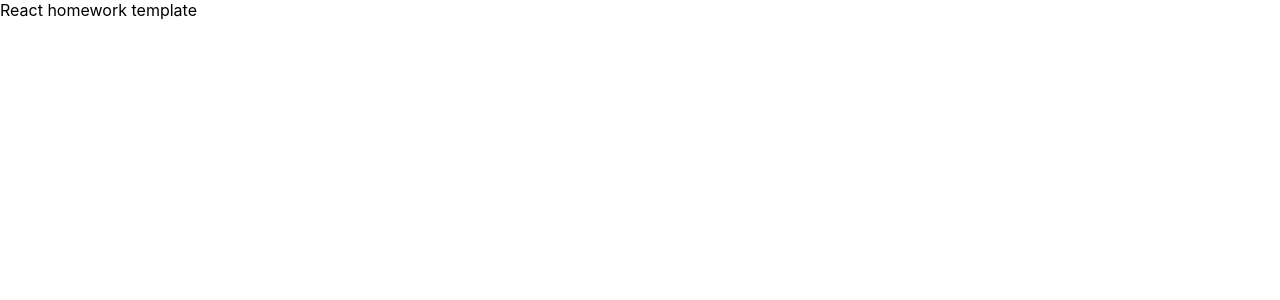
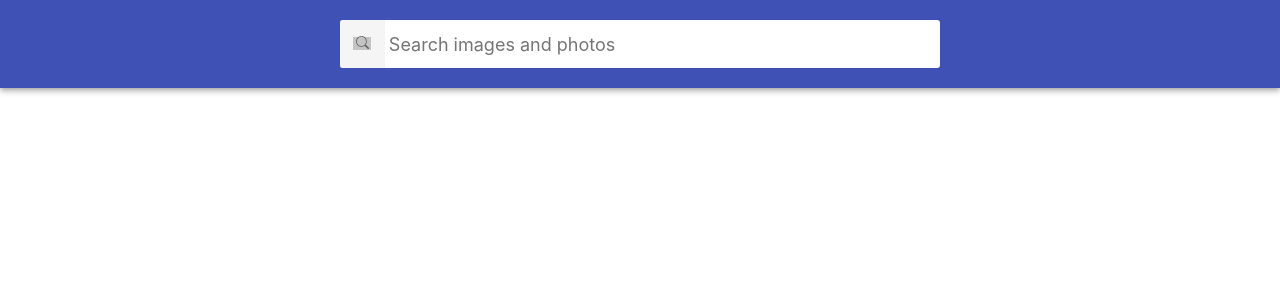
Before and after one commit to MarynaPotiievska/goit-react-hw-03-image-finder, a React (Create React App) app: page / in a window 1280 px wide. Shown: the top 300 px of the page. Built offline with nearby package versions, Linux system fonts and the light colour scheme; grey boxes are pictures that could not be loaded.

Commit message:
created state for App component. created markup and styled for Searchbar component

```diff
--- a/src/components/App.jsx
+++ b/src/components/App.jsx
@@ -1,7 +1,22 @@
-export const App = () => {
-  return (
-    <div>
-      React homework template
-    </div>
-  );
-};
+import { Component } from 'react';
+
+import Searchbar from './Searchbar';
+
+export class App extends Component {
+  state = {
+    images: [],
+    request: '',
+    isLoading: false,
+    error: null,
+  };
+
+  handleSubmit = () => {};
+
+  render() {
+    return (
+      <div>
+        <Searchbar onSubmit={this.handleSubmit} />
+      </div>
+    );
+  }
+}
--- a/src/components/Searchbar/Searchbar.jsx
+++ b/src/components/Searchbar/Searchbar.jsx
@@ -0,0 +1,39 @@
+import PropTypes from 'prop-types';
+
+import { BsSearch } from 'react-icons/bs';
+
+import {
+  SearchbarBox,
+  SearchForm,
+  SearchFormButton,
+  SearchFormButtonLabel,
+  SearchFormInput,
+} from './Searchbar.styled';
+
+const Searchbar = ({ onSubmit }) => {
+  return (
+    <SearchbarBox>
+      <SearchForm>
+        <SearchFormButton type="submit">
+          <span>
+            <BsSearch />
+          </span>
+          <SearchFormButtonLabel>Search</SearchFormButtonLabel>
+        </SearchFormButton>
+
+        <SearchFormInput
+          type="text"
+          autocomplete="off"
+          autofocus
+          placeholder="Search images and photos"
+        />
+      </SearchForm>
+    </SearchbarBox>
+  );
+};
+
+Searchbar.propTypes = {
+  onSubmit: PropTypes.func.isRequired,
+};
+
+export default Searchbar;
--- a/src/components/Searchbar/Searchbar.styled.jsx
+++ b/src/components/Searchbar/Searchbar.styled.jsx
@@ -0,0 +1,77 @@
+import styled from '@emotion/styled';
+
+export const SearchbarBox = styled.header`
+  top: 0;
+  left: 0;
+  position: sticky;
+  z-index: 1100;
+  display: flex;
+  justify-content: center;
+  align-items: center;
+  min-height: 64px;
+  padding-right: 24px;
+  padding-left: 24px;
+  padding-top: 12px;
+  padding-bottom: 12px;
+  color: #fff;
+  background-color: #3f51b5;
+  box-shadow: 0px 2px 4px -1px rgba(0, 0, 0, 0.2),
+    0px 4px 5px 0px rgba(0, 0, 0, 0.14), 0px 1px 10px 0px rgba(0, 0, 0, 0.12);
+`;
+
+export const SearchForm = styled.form`
+  display: flex;
+  align-items: center;
+  width: 100%;
+  max-width: 600px;
+  background-color: #fff;
+  border-radius: 3px;
+  overflow: hidden;
+`;
+
+export const SearchFormButton = styled.button`
+  display: inline-block;
+  width: 48px;
+  height: 48px;
+  border: 0;
+  background-image: url('https://image.flaticon.com/icons/svg/149/149852.svg');
+  background-size: 40%;
+  background-repeat: no-repeat;
+  background-position: center;
+  opacity: 0.6;
+  transition: opacity 250ms cubic-bezier(0.4, 0, 0.2, 1);
+  cursor: pointer;
+  outline: none;
+
+  :hover {
+    opacity: 1;
+  }
+`;
+
+export const SearchFormButtonLabel = styled.span`
+  position: absolute;
+  width: 1px;
+  height: 1px;
+  padding: 0;
+  overflow: hidden;
+  clip: rect(0, 0, 0, 0);
+  white-space: nowrap;
+  clip-path: inset(50%);
+  border: 0;
+`;
+
+export const SearchFormInput = styled.input`
+  display: inline-block;
+  width: 100%;
+  font: inherit;
+  font-size: 20px;
+  border: none;
+  outline: none;
+  padding-left: 4px;
+  padding-right: 4px;
+
+  ::placeholder {
+    font: inherit;
+    font-size: 18px;
+  }
+`;
--- a/src/components/Searchbar/index.js
+++ b/src/components/Searchbar/index.js
@@ -0,0 +1 @@
+export { default } from './Searchbar';
```
